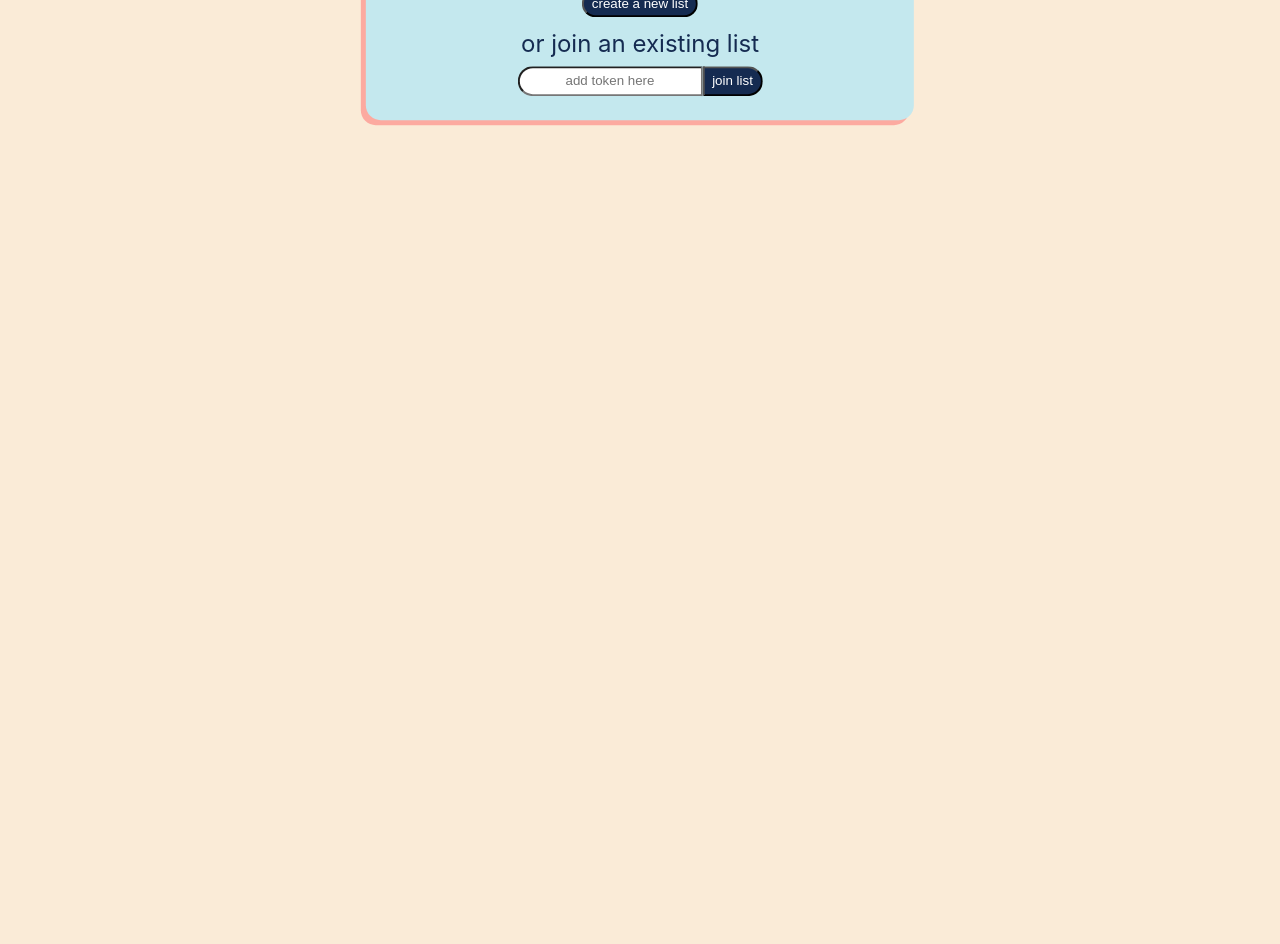
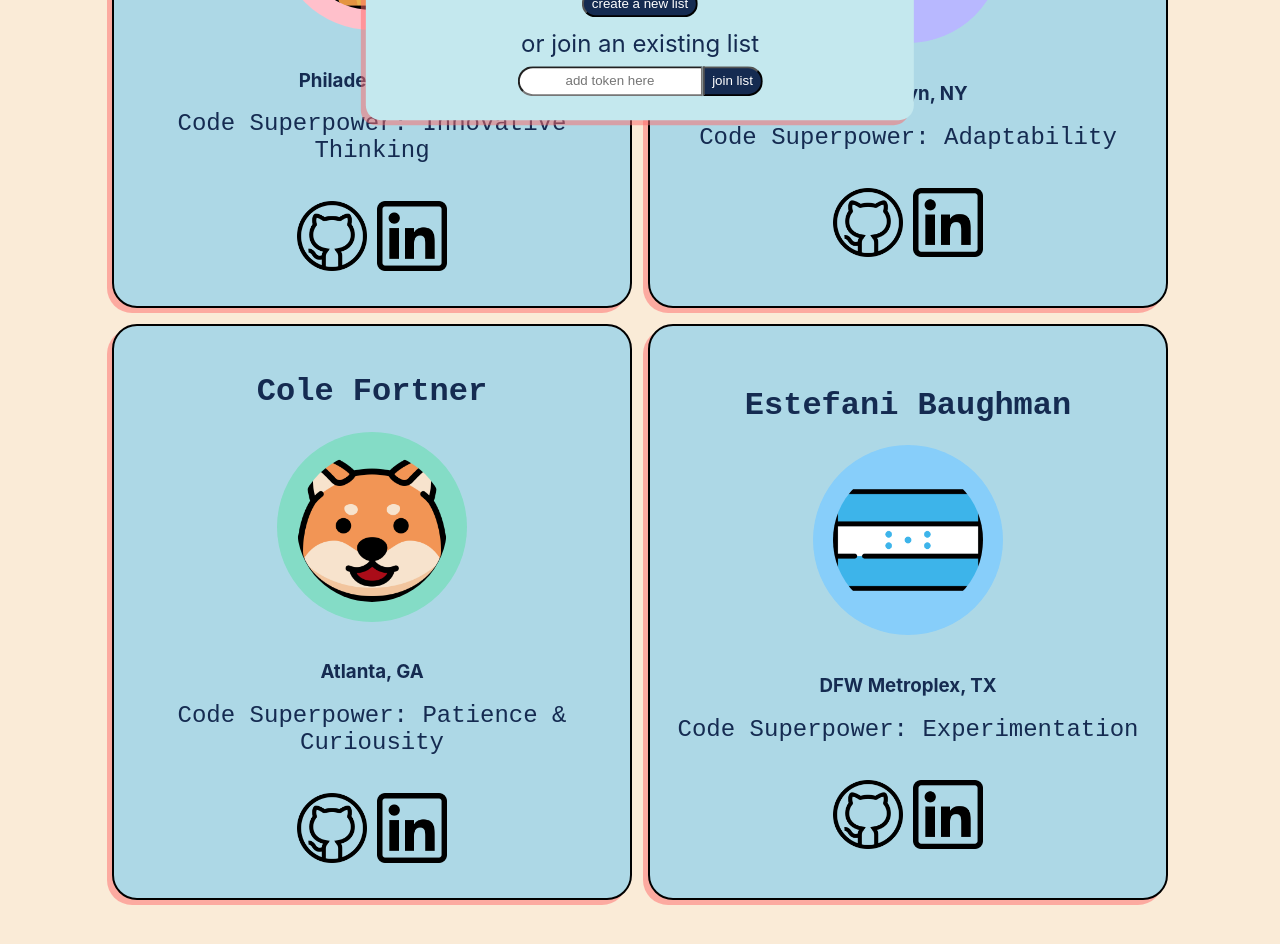
Before and after one commit to the-collab-lab/tcl-41-smart-shopping-list, a React (Create React App) app: page /aboutus in a window 1280 px wide. Shown: the part 380-1324 px from the top of the page. Before the commit the page ends 800 px from the top, so only its background shows below. Built offline with nearby package versions, Linux system fonts and the light colour scheme.

Commit message:
aboutus route and small styling

```diff
--- a/src/App.js
+++ b/src/App.js
@@ -4,6 +4,7 @@ import { getToken } from '@the-collab-lab/shopping-list-utils';
 import { useState, useEffect } from 'react';
 import ItemList from './pages/ItemList';
 import AddItem from './pages/AddItem';
+import AboutUs from './pages/AboutUs/AboutUs';
 import { db } from './lib/firebase';
 import { collection, getDocs, query, where } from 'firebase/firestore';
 import Navbar from './components/Navigation/navbar';
@@ -108,6 +109,7 @@ function App() {
       <Routes>
         <Route path="item-list" element={<ItemList token={token} />} />
         <Route path="add-item" element={<AddItem token={token} />} />
+        <Route path="aboutus" element={<AboutUs />} />
       </Routes>
     </div>
   );
--- a/src/pages/AboutUs/AboutUs.css
+++ b/src/pages/AboutUs/AboutUs.css
@@ -34,6 +34,7 @@ select:focus {
   grid-template-columns: 1fr 1fr;
   grid-gap: 1em;
   margin-top: 5%;
+  margin: 7rem;
 }
 
 .medium-container {
--- a/src/pages/AboutUs/AboutUs.js
+++ b/src/pages/AboutUs/AboutUs.js
@@ -17,12 +17,19 @@ export default function AboutUs() {
         <h3>Philadelphia, PA</h3>
         <h4>Code Superpower: Innovative Thinking </h4>
         <section className="icon-container">
-          <a href="https://github.com/jmc617" className="icon">
+          <a
+            href="https://github.com/jmc617"
+            className="icon"
+            target="_blank"
+            rel="noreferrer noopener"
+          >
             <img src={gitcat} alt="github" />
           </a>
           <a
             href="https://www.linkedin.com/in/jessica-clay-09/"
             className="icon"
+            target="_blank"
+            rel="noreferrer noopener"
           >
             <img src={li} alt="linkedin" />
           </a>
@@ -36,10 +43,20 @@ export default function AboutUs() {
         <h3>Brooklyn, NY</h3>
         <h4>Code Superpower: Adaptability </h4>
         <section className="icon-container">
-          <a href="https://github.com/honzlavender" className="icon">
+          <a
+            href="https://github.com/honzlavender"
+            className="icon"
+            target="_blank"
+            rel="noreferrer noopener"
+          >
             <img src={gitcat} alt="Github" />
           </a>
-          <a href="https://www.linkedin.com/in/honz/" className="icon">
+          <a
+            href="https://www.linkedin.com/in/honz/"
+            className="icon"
+            target="_blank"
+            rel="noreferrer noopener"
+          >
             <img src={li} alt="Linkedin" />
           </a>
         </section>
@@ -52,10 +69,20 @@ export default function AboutUs() {
         <h3>Atlanta, GA</h3>
         <h4>Code Superpower: Patience & Curiousity </h4>
         <section className="icon-container">
-          <a href="https://github.com/colefortner" className="icon">
+          <a
+            href="https://github.com/colefortner"
+            className="icon"
+            target="_blank"
+            rel="noreferrer noopener"
+          >
             <img src={gitcat} alt="Github" />
           </a>
-          <a href="https://www.linkedin.com/in/colefortner1/" className="icon">
+          <a
+            href="https://www.linkedin.com/in/colefortner1/"
+            className="icon"
+            target="_blank"
+            rel="noreferrer noopener"
+          >
             <img src={li} alt="Linkedin" />
           </a>
         </section>
@@ -69,12 +96,19 @@ export default function AboutUs() {
         <h3>DFW Metroplex, TX</h3>
         <h4>Code Superpower: Experimentation </h4>
         <section className="icon-container">
-          <a href="https://github.com/HonduranCoder" className="icon">
+          <a
+            href="https://github.com/HonduranCoder"
+            className="icon"
+            target="_blank"
+            rel="noreferrer noopener"
+          >
             <img src={gitcat} alt="Github" />
           </a>
           <a
             href="https://www.linkedin.com/in/estefani-baughman/"
             className="icon"
+            target="_blank"
+            rel="noreferrer noopener"
           >
             <img src={li} alt="Linkedin" />
           </a>
```
